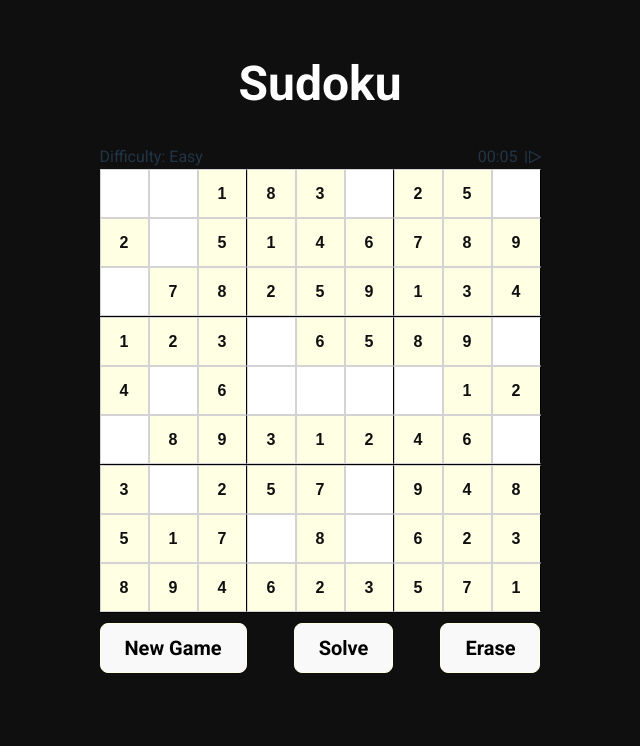
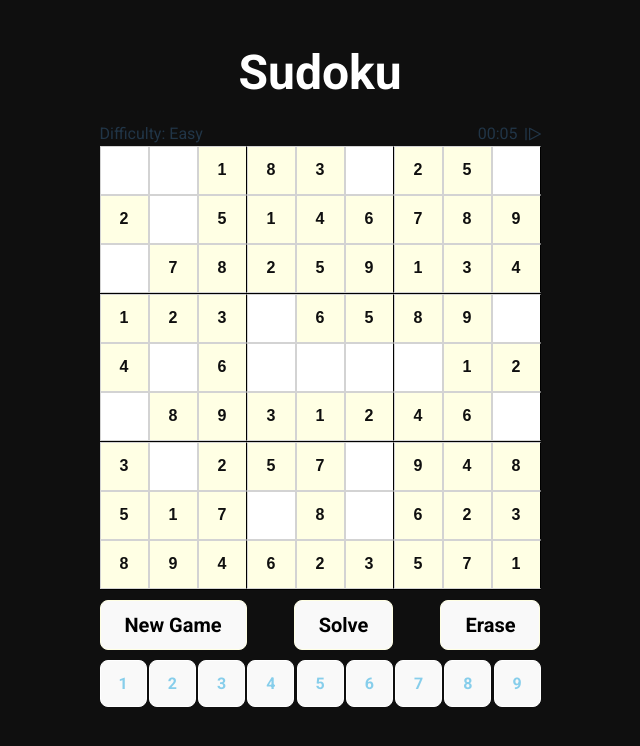
Before and after one commit to lausk97/sudoku-ts, a React (Vite) app: page / in a window 1280 px wide. Shown: the top 746 px of the page, without its empty margins (320-960 px from the left). Built offline with nearby package versions, Linux system fonts and the light colour scheme.

Commit message:
added numpad from value 1 to 9

```diff
--- a/src/Sudoku.tsx
+++ b/src/Sudoku.tsx
@@ -128,18 +128,7 @@ const Sudoku = () => {
         }
     };
 
-    const inputNumber: Function = (
-        e: React.KeyboardEvent<HTMLElement>,
-        rowIndex: number,
-        colIndex: number
-    ) => {
-        if (initialBoard[rowIndex][colIndex] !== UNASSIGNED) return;
-
-        const isNumber = /^[0-9]$/i.test(e.key);
-        if (isNumber && board) {
-            const currentBoard = copy2DArray(board);
-            setCurrentBoard(currentBoard, rowIndex, colIndex, parseInt(e.key));
-
+    const keepInputFocus = (rowIndex: number, colIndex: number) => {
         // continue focus of the current input
         setTimeout(() => {
             // check if the board is solved after inputting the new number
@@ -158,6 +147,44 @@ const Sudoku = () => {
                 currentInput?.focus();
             }
         }, 0);
+    };
+
+    const inputKeyboardNumber: Function = (
+        e: React.KeyboardEvent<HTMLElement>
+    ) => {
+        if (
+            !focusRow ||
+            !focusCol ||
+            (focusRow &&
+                focusCol &&
+                initialBoard[focusRow][focusCol] !== UNASSIGNED)
+        )
+            return;
+
+        const isNumber = /^[0-9]$/i.test(e.key);
+        if (isNumber && board) {
+            const currentBoard = copy2DArray(board);
+            setCurrentBoard(currentBoard, focusRow, focusCol, parseInt(e.key));
+
+            keepInputFocus(focusRow, focusCol);
+        }
+    };
+
+    const inputNumpadNumber: Function = (
+        e: React.FormEvent<HTMLFormElement>,
+        num: number
+    ) => {
+        e.preventDefault();
+
+        if (!focusRow || !focusCol) return;
+
+        if (withinBoard(focusRow, focusCol)) {
+            if (board) {
+                const currentBoard = copy2DArray(board);
+                setCurrentBoard(currentBoard, focusRow, focusCol, num);
+
+                keepInputFocus(focusRow, focusCol);
+            }
         }
     };
 
@@ -208,7 +235,8 @@ const Sudoku = () => {
                 onCreateNewSudoku={createNewSudoku}
                 onSolveSudoku={solveSudoku}
                 onClearTile={clearTile}
-                onInputNumber={inputNumber}
+                onInputKeyboardNumber={inputKeyboardNumber}
+                onInputNumpadNumber={inputNumpadNumber}
                 onHandleTileFocus={handleTileFocus}
                 onHandleFocusOut={handleFocusOut}
             />
--- a/src/components/Board.tsx
+++ b/src/components/Board.tsx
@@ -1,13 +1,14 @@
-import React from 'react';
 import Tile from './Tile';
 import Action from './Action';
 import type { SudokuBoard, unsolvableBoard } from '../helper/types';
+import NumberPad from './NumberPad';
 
 const Board = ({
     initialBoard,
     board,
     solvedBoard,
-    onInputNumber,
+    onInputKeyboardNumber,
+    onInputNumpadNumber,
     onCreateNewSudoku,
     onSolveSudoku,
     onClearTile,
@@ -17,7 +18,8 @@ const Board = ({
     initialBoard: SudokuBoard;
     board: SudokuBoard | unsolvableBoard;
     solvedBoard: SudokuBoard | unsolvableBoard;
-    onInputNumber: Function;
+    onInputKeyboardNumber: Function;
+    onInputNumpadNumber: Function;
     onCreateNewSudoku: Function;
     onSolveSudoku: Function;
     onClearTile: Function;
@@ -30,7 +32,7 @@ const Board = ({
                 initialBoard={initialBoard}
                 board={board}
                 solvedBoard={solvedBoard}
-                onInputNumber={onInputNumber}
+                onInputKeyboardNumber={onInputKeyboardNumber}
                 onHandleTileFocus={onHandleTileFocus}
                 onHandleFocusOut={onHandleFocusOut}
             />
@@ -39,6 +41,7 @@ const Board = ({
                 onSolveSudoku={onSolveSudoku}
                 onClearTile={onClearTile}
             />
+            <NumberPad onInputNumpadNumber={onInputNumpadNumber} />
         </div>
     );
 };
--- /dev/null
+++ b/src/components/NumberPad.tsx
@@ -0,0 +1,68 @@
+import { preventBtnFocus } from '../helper/util';
+
+const NumberPad = ({
+    onInputNumpadNumber
+}: {
+    onInputNumpadNumber: Function;
+}) => {
+    return (
+        <div className="numpad-container">
+            <button
+                onClick={(e) => onInputNumpadNumber(e, 1)}
+                onMouseDown={(e) => preventBtnFocus(e)}
+            >
+                1
+            </button>
+            <button
+                onClick={(e) => onInputNumpadNumber(e, 2)}
+                onMouseDown={(e) => preventBtnFocus(e)}
+            >
+                2
+            </button>
+            <button
+                onClick={(e) => onInputNumpadNumber(e, 3)}
+                onMouseDown={(e) => preventBtnFocus(e)}
+            >
+                3
+            </button>
+            <button
+                onClick={(e) => onInputNumpadNumber(e, 4)}
+                onMouseDown={(e) => preventBtnFocus(e)}
+            >
+                4
+            </button>
+            <button
+                onClick={(e) => onInputNumpadNumber(e, 5)}
+                onMouseDown={(e) => preventBtnFocus(e)}
+            >
+                5
+            </button>
+            <button
+                onClick={(e) => onInputNumpadNumber(e, 6)}
+                onMouseDown={(e) => preventBtnFocus(e)}
+            >
+                6
+            </button>
+            <button
+                onClick={(e) => onInputNumpadNumber(e, 7)}
+                onMouseDown={(e) => preventBtnFocus(e)}
+            >
+                7
+            </button>
+            <button
+                onClick={(e) => onInputNumpadNumber(e, 8)}
+                onMouseDown={(e) => preventBtnFocus(e)}
+            >
+                8
+            </button>
+            <button
+                onClick={(e) => onInputNumpadNumber(e, 9)}
+                onMouseDown={(e) => preventBtnFocus(e)}
+            >
+                9
+            </button>
+        </div>
+    );
+};
+
+export default NumberPad;
--- a/src/components/Tile.tsx
+++ b/src/components/Tile.tsx
@@ -5,14 +5,14 @@ const Tile = ({
     initialBoard,
     board,
     solvedBoard,
-    onInputNumber,
+    onInputKeyboardNumber,
     onHandleTileFocus,
     onHandleFocusOut
 }: {
     initialBoard: SudokuBoard;
     board: SudokuBoard | unsolvableBoard;
     solvedBoard: SudokuBoard | unsolvableBoard;
-    onInputNumber: Function;
+    onInputKeyboardNumber: Function;
     onHandleTileFocus: Function;
     onHandleFocusOut: Function;
 }) => {
@@ -49,9 +49,7 @@ const Tile = ({
                                         ? ''
                                         : board[rowIndex][colIndex]
                                 }
-                                onKeyDown={(e) =>
-                                    onInputNumber(e, rowIndex, colIndex)
-                                }
+                                onKeyDown={(e) => onInputKeyboardNumber(e)}
                                 onFocus={() =>
                                     onHandleTileFocus(rowIndex, colIndex)
                                 }
--- a/src/helper/types.tsx
+++ b/src/helper/types.tsx
@@ -1,4 +1,3 @@
 export type SudokuBoard = Array<Array<number>>;
 export type unsolvableBoard = undefined;
-export type Location = [number, number];
 export type DifficultyType = 'Easy' | 'Medium' | 'Hard' | 'Expert';
--- a/src/styles/main.css
+++ b/src/styles/main.css
@@ -1,6 +1,8 @@
 :root {
   --light: rgb(255, 255, 228);
   --dark: rgb(15, 15, 15);
+  --navyblue: rgb(0, 0, 128);
+  --skyblue: rgb(135, 206, 235);
   --board-height: 100%;
   --xxsm-board-width: 270px;
   --xsm-board-width: 306px;
@@ -12,6 +14,11 @@
   --sm-tile-size: 38px;
   --md-tile-size: 44px;
   --lg-tile-size: 49px;
+  --xxsm-numpad-size: calc(var(--xxsm-tile-size) - 2px);
+  --xsm-numpad-size: calc(var(--xsm-tile-size) - 2px);
+  --sm-numpad-size: calc(var(--sm-tile-size) - 2px);
+  --md-numpad-size: calc(var(--md-tile-size) - 2px);
+  --lg-numpad-size: calc(var(--lg-tile-size) - 2px);
 }
 
 html,
@@ -90,7 +97,7 @@ body,
   font-size: 1rem;
   text-align: center;
   font-weight: bold;
-  color: var(--dark);
+  color: var(--navyblue);
   border: 1px solid lightgray;
   cursor: pointer;
 }
@@ -100,6 +107,7 @@ body,
 }
 
 .init {
+  color: var(--dark);
   background-color: var(--light);
 }
 
@@ -170,6 +178,26 @@ body,
   display: block;
 }
 
+.numpad-container {
+  width: var(--xxsm-board-width);
+  display: flex;
+  justify-content: space-between;
+}
+
+.numpad-container button {
+  width: var(--xxsm-numpad-size);
+  height: var(--xxsm-numpad-size);
+  text-align: center;
+  font-weight: bold;
+  border: 1px solid white;
+  color: var(--skyblue);
+  padding: 0;
+}
+
+.numpad-container button:hover {
+  opacity: 0.8;
+}
+
 @keyframes fadeIn {
   0% {
     opacity: 0;
@@ -193,13 +221,19 @@ body,
   }
 
   .title-timer-container,
-  .board {
+  .board,
+  .numpad-container {
     width: var(--xsm-board-width);
   }
 
   .tile {
     width: var(--xsm-tile-size);
     height: var(--xsm-tile-size);
+  }
+
+  .numpad-container button {
+    width: var(--xsm-numpad-size);
+    height: var(--xsm-numpad-size);
   }
 }
 
@@ -217,13 +251,19 @@ body,
   }
 
   .title-timer-container,
-  .board {
+  .board,
+  .numpad-container {
     width: var(--sm-board-width);
   }
 
   .tile {
     width: var(--sm-tile-size);
     height: var(--sm-tile-size);
+  }
+
+  .numpad-container button {
+    width: var(--sm-numpad-size);
+    height: var(--sm-numpad-size);
   }
 }
 
@@ -245,13 +285,19 @@ body,
   }
 
   .title-timer-container,
-  .board {
+  .board,
+  .numpad-container {
     width: var(--md-board-width);
   }
 
   .tile {
     width: var(--md-tile-size);
     height: var(--md-tile-size);
+  }
+
+  .numpad-container button {
+    width: var(--md-numpad-size);
+    height: var(--md-numpad-size);
   }
 }
 
@@ -273,7 +319,8 @@ body,
   }
 
   .title-timer-container,
-  .board {
+  .board,
+  .numpad-container {
     width: var(--lg-board-width);
   }
 
@@ -281,4 +328,9 @@ body,
     width: var(--lg-tile-size);
     height: var(--lg-tile-size);
   }
+
+  .numpad-container button {
+    width: var(--lg-numpad-size);
+    height: var(--lg-numpad-size);
+  }
 }
```
Also changed, not shown: 1 other file (tests, documents, lock files or other folders). Lines whose indentation alone changed are shown as unchanged.
